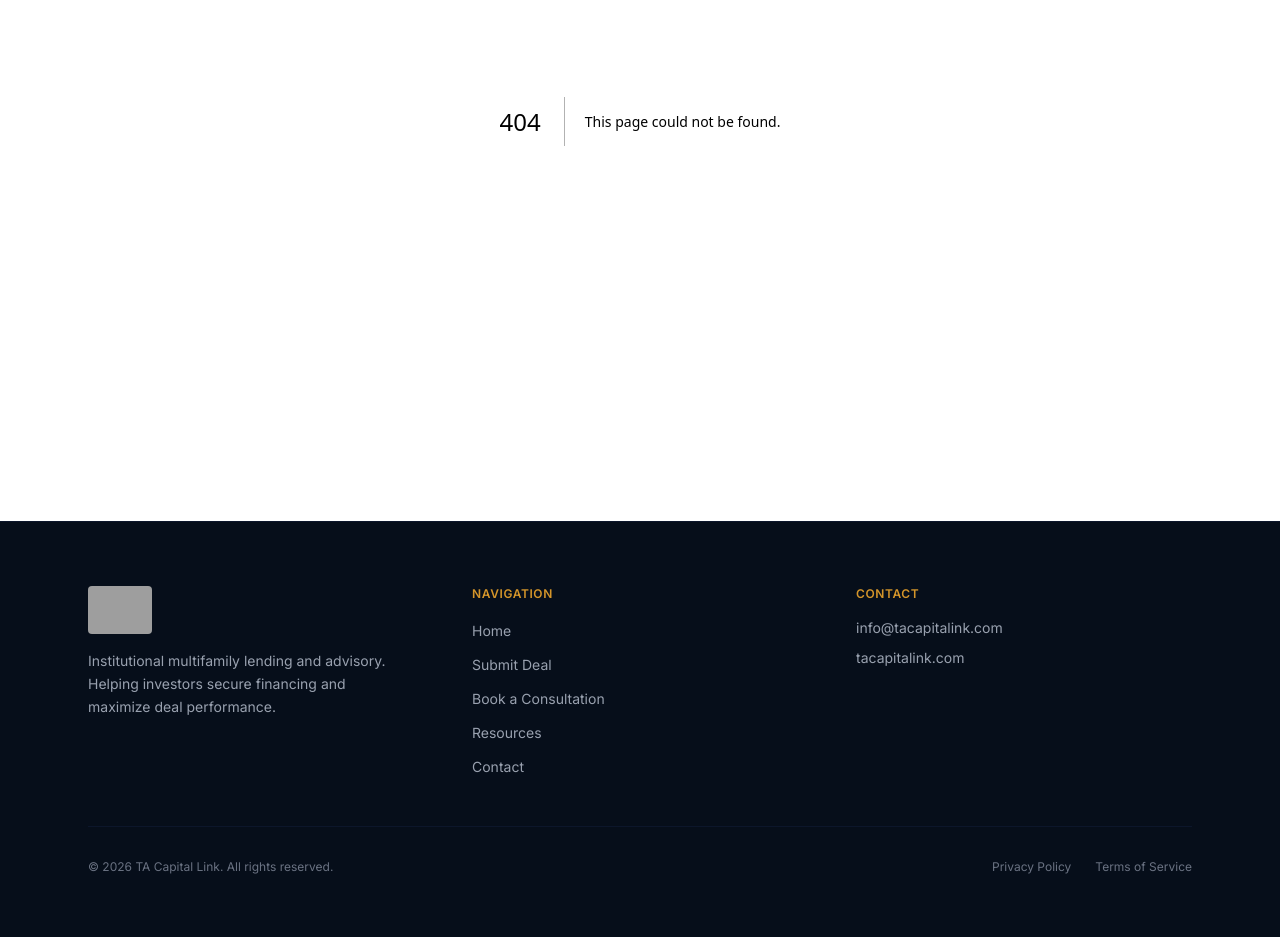
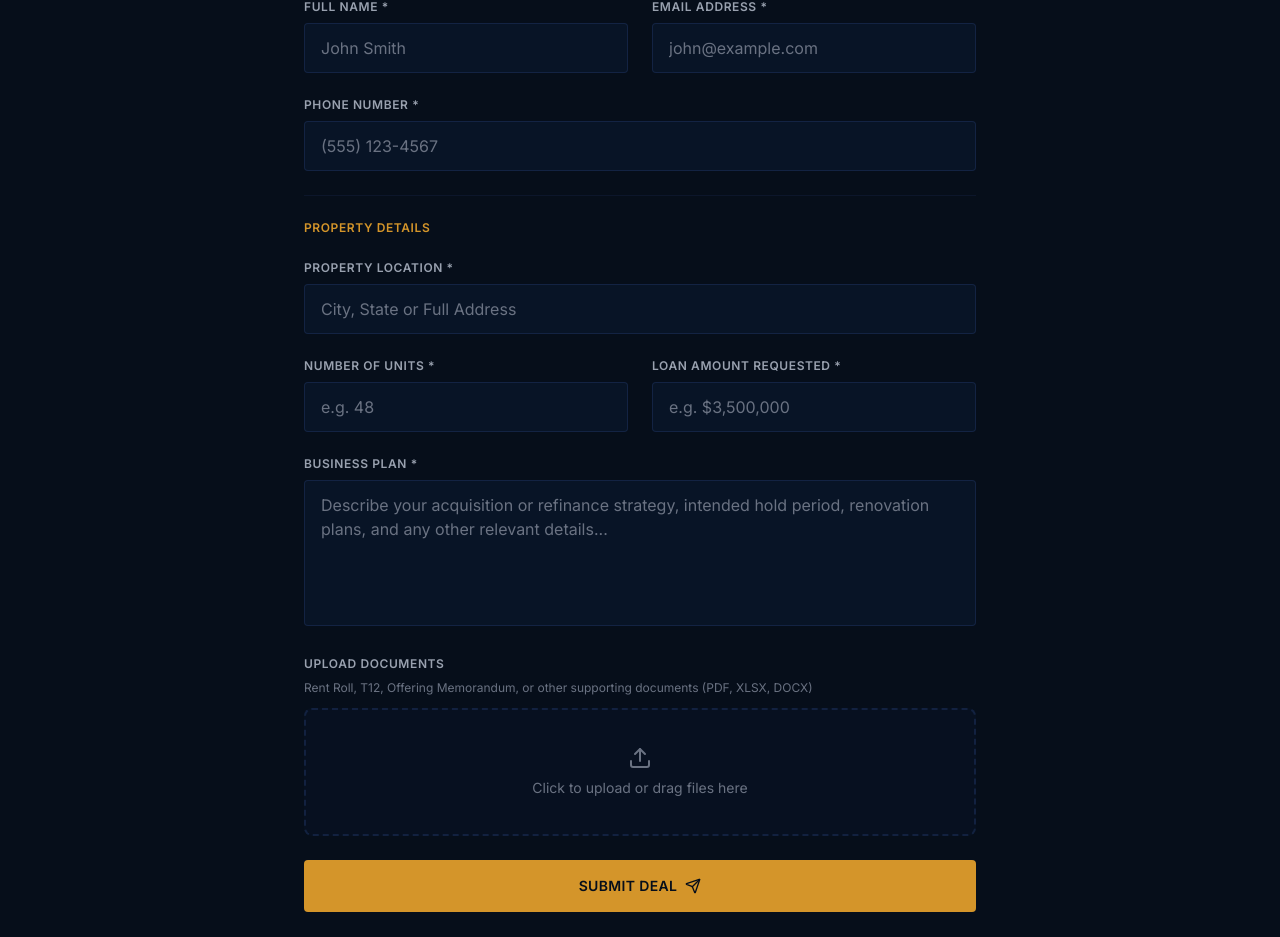
Before and after one commit to tobiabereoje/ta-capital-link, a Next.js app: page /submit-deal in a window 1280 px wide. Before the commit this address had no page. Shown: the part 359-1296 px from the top of the page. Built offline with nearby package versions, Linux system fonts and the light colour scheme; grey boxes are pictures that could not be loaded.

Commit message:
Add submit-deal page

```diff
--- /dev/null
+++ b/src/app/submit-deal/page.tsx
@@ -0,0 +1,206 @@
+"use client";
+
+import { useState } from "react";
+import { Send, Upload, CheckCircle } from "lucide-react";
+
+export default function SubmitDeal() {
+  const [submitted, setSubmitted] = useState(false);
+  const [files, setFiles] = useState<File[]>([]);
+
+  const handleFileChange = (e: React.ChangeEvent<HTMLInputElement>) => {
+    if (e.target.files) {
+      setFiles(Array.from(e.target.files));
+    }
+  };
+
+  const handleSubmit = (e: React.FormEvent) => {
+    e.preventDefault();
+    // TODO: Connect to backend / API route
+    setSubmitted(true);
+  };
+
+  if (submitted) {
+    return (
+      <section className="px-6 py-20 md:py-32">
+        <div className="max-w-xl mx-auto text-center">
+          <div className="w-16 h-16 rounded-full bg-gold-500/10 flex items-center justify-center mx-auto mb-6">
+            <CheckCircle size={32} className="text-gold-500" />
+          </div>
+          <h1 className="text-3xl font-display font-bold text-white mb-4">
+            Deal Submitted Successfully
+          </h1>
+          <p className="text-gray-400 leading-relaxed">
+            Thank you for submitting your deal. Our team will review your
+            information and reach out within 24 hours with a custom loan quote
+            and next steps.
+          </p>
+        </div>
+      </section>
+    );
+  }
+
+  return (
+    <section className="px-6 py-16 md:py-24">
+      <div className="max-w-2xl mx-auto">
+        {/* Page Header */}
+        <div className="mb-12">
+          <div className="w-12 h-0.5 bg-gold-500 mb-6" />
+          <h1 className="text-3xl md:text-4xl font-display font-bold text-white mb-4">
+            Submit Your Deal
+          </h1>
+          <p className="text-gray-400 leading-relaxed">
+            Provide your deal details below and our team will prepare a custom
+            loan quote tailored to your property and business plan. All
+            submissions are reviewed within 24 hours.
+          </p>
+        </div>
+
+        {/* Form */}
+        <form onSubmit={handleSubmit} className="space-y-6">
+          {/* Contact Info */}
+          <div className="grid sm:grid-cols-2 gap-6">
+            <div>
+              <label className="block text-xs font-semibold tracking-wider uppercase text-gray-400 mb-2">
+                Full Name *
+              </label>
+              <input
+                type="text"
+                required
+                placeholder="John Smith"
+                className="w-full px-4 py-3 bg-navy-900/60 border border-navy-700/50 rounded text-gray-100 placeholder-gray-500 transition-all duration-200 focus:outline-none focus:border-gold-500/50 focus:ring-1 focus:ring-gold-500/30"
+              />
+            </div>
+            <div>
+              <label className="block text-xs font-semibold tracking-wider uppercase text-gray-400 mb-2">
+                Email Address *
+              </label>
+              <input
+                type="email"
+                required
+                placeholder="john@example.com"
+                className="w-full px-4 py-3 bg-navy-900/60 border border-navy-700/50 rounded text-gray-100 placeholder-gray-500 transition-all duration-200 focus:outline-none focus:border-gold-500/50 focus:ring-1 focus:ring-gold-500/30"
+              />
+            </div>
+          </div>
+
+          <div>
+            <label className="block text-xs font-semibold tracking-wider uppercase text-gray-400 mb-2">
+              Phone Number *
+            </label>
+            <input
+              type="tel"
+              required
+              placeholder="(555) 123-4567"
+              className="w-full px-4 py-3 bg-navy-900/60 border border-navy-700/50 rounded text-gray-100 placeholder-gray-500 transition-all duration-200 focus:outline-none focus:border-gold-500/50 focus:ring-1 focus:ring-gold-500/30"
+            />
+          </div>
+
+          {/* Divider */}
+          <div className="border-t border-navy-800/40 pt-6">
+            <h3 className="text-xs font-semibold tracking-wider uppercase text-gold-500 mb-6">
+              Property Details
+            </h3>
+          </div>
+
+          <div>
+            <label className="block text-xs font-semibold tracking-wider uppercase text-gray-400 mb-2">
+              Property Location *
+            </label>
+            <input
+              type="text"
+              required
+              placeholder="City, State or Full Address"
+              className="w-full px-4 py-3 bg-navy-900/60 border border-navy-700/50 rounded text-gray-100 placeholder-gray-500 transition-all duration-200 focus:outline-none focus:border-gold-500/50 focus:ring-1 focus:ring-gold-500/30"
+            />
+          </div>
+
+          <div className="grid sm:grid-cols-2 gap-6">
+            <div>
+              <label className="block text-xs font-semibold tracking-wider uppercase text-gray-400 mb-2">
+                Number of Units *
+              </label>
+              <input
+                type="number"
+                required
+                placeholder="e.g. 48"
+                className="w-full px-4 py-3 bg-navy-900/60 border border-navy-700/50 rounded text-gray-100 placeholder-gray-500 transition-all duration-200 focus:outline-none focus:border-gold-500/50 focus:ring-1 focus:ring-gold-500/30"
+              />
+            </div>
+            <div>
+              <label className="block text-xs font-semibold tracking-wider uppercase text-gray-400 mb-2">
+                Loan Amount Requested *
+              </label>
+              <input
+                type="text"
+                required
+                placeholder="e.g. $3,500,000"
+                className="w-full px-4 py-3 bg-navy-900/60 border border-navy-700/50 rounded text-gray-100 placeholder-gray-500 transition-all duration-200 focus:outline-none focus:border-gold-500/50 focus:ring-1 focus:ring-gold-500/30"
+              />
+            </div>
+          </div>
+
+          <div>
+            <label className="block text-xs font-semibold tracking-wider uppercase text-gray-400 mb-2">
+              Business Plan *
+            </label>
+            <textarea
+              required
+              rows={5}
+              placeholder="Describe your acquisition or refinance strategy, intended hold period, renovation plans, and any other relevant details..."
+              className="w-full px-4 py-3 bg-navy-900/60 border border-navy-700/50 rounded text-gray-100 placeholder-gray-500 transition-all duration-200 focus:outline-none focus:border-gold-500/50 focus:ring-1 focus:ring-gold-500/30 resize-none"
+            />
+          </div>
+
+          {/* File Upload */}
+          <div>
+            <label className="block text-xs font-semibold tracking-wider uppercase text-gray-400 mb-2">
+              Upload Documents
+            </label>
+            <p className="text-xs text-gray-500 mb-3">
+              Rent Roll, T12, Offering Memorandum, or other supporting documents
+              (PDF, XLSX, DOCX)
+            </p>
+            <label className="flex flex-col items-center justify-center w-full h-32 border-2 border-dashed border-navy-700/50 rounded-lg cursor-pointer hover:border-gold-500/30 transition-colors bg-navy-900/30">
+              <Upload size={24} className="text-gray-500 mb-2" />
+              <span className="text-sm text-gray-500">
+                {files.length > 0
+                  ? `${files.length} file${files.length > 1 ? "s" : ""} selected`
+                  : "Click to upload or drag files here"}
+              </span>
+              <input
+                type="file"
+                multiple
+                onChange={handleFileChange}
+                accept=".pdf,.xlsx,.xls,.docx,.doc,.csv"
+                className="hidden"
+              />
+            </label>
+            {files.length > 0 && (
+              <div className="mt-3 space-y-1">
+                {files.map((file, i) => (
+                  <div key={i} className="text-xs text-gray-400">
+                    {file.name}
+                  </div>
+                ))}
+              </div>
+            )}
+          </div>
+
+          {/* Submit */}
+          <button
+            type="submit"
+            className="w-full inline-flex items-center justify-center px-7 py-4 bg-gold-500 text-navy-950 font-semibold text-sm tracking-wide uppercase rounded transition-all duration-300 hover:bg-gold-400 hover:shadow-lg hover:shadow-gold-500/20"
+          >
+            Submit Deal
+            <Send size={16} className="ml-2" />
+          </button>
+
+          <p className="text-xs text-gray-500 text-center">
+            Your information is kept strictly confidential and is used solely for
+            evaluating your financing request.
+          </p>
+        </form>
+      </div>
+    </section>
+  );
+}
```
